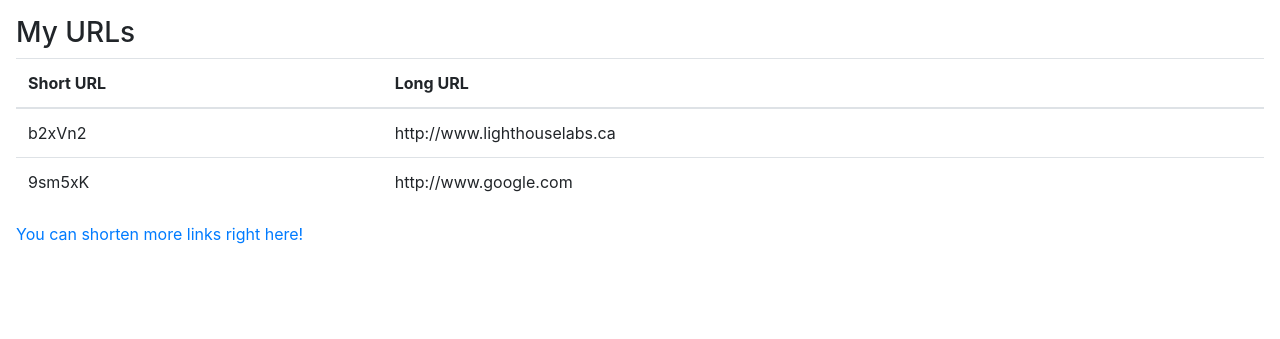
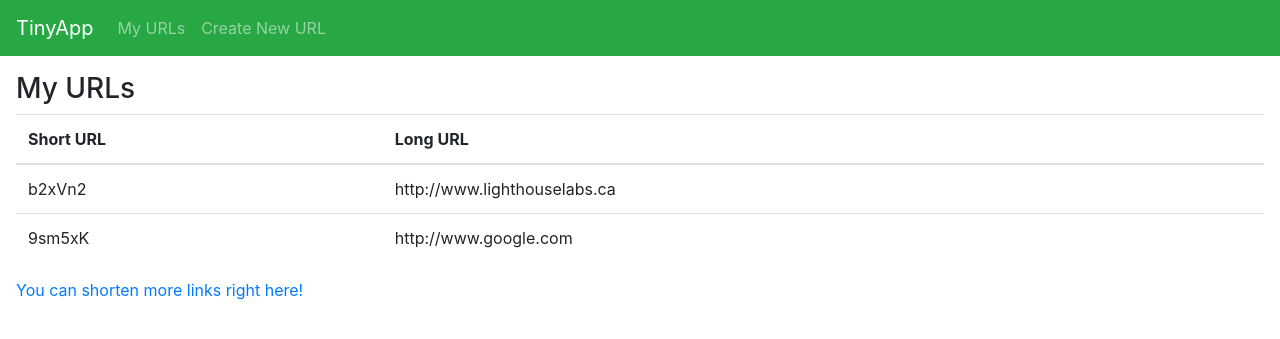
Before and after one commit to koogler/tinyapp, a Node server app: page /urls in a window 1280 px wide. Shown: the top 339 px of the page. Run offline with Node 20, Linux system fonts and the light colour scheme; some libraries are stand-ins or nearby versions.

Commit message:
adding partials file along with a headerfile, and incorporating them into both urls_index and urls_show

```diff
--- /dev/null
+++ b/views/partials/_header.ejs
@@ -0,0 +1,15 @@
+<header>
+  <nav class="navbar navbar-expand-md navbar-dark bg-success">
+    <a class="navbar-brand" href="/urls">TinyApp</a>
+    <button class="navbar-toggler" type="button" data-toggle="collapse" data-target="#navbarNavAltMarkup"
+      aria-controls="navbarNavAltMarkup" aria-expanded="false" aria-label="Toggle navigation">
+      <span class="navbar-toggler-icon"></span>
+    </button>
+    <div class="collapse navbar-collapse" id="navbarNavAltMarkup">
+      <div class="navbar-nav">
+        <a class="nav-item nav-link" href="/urls">My URLs</a>
+        <a class="nav-item nav-link" href="/urls/new">Create New URL</a>
+      </div>
+    </div>
+  </nav>
+</header>
--- a/views/urls_index.ejs
+++ b/views/urls_index.ejs
@@ -12,6 +12,7 @@
 </head>
 
 <body>
+  <%- include('partials/_header') %>
     <main style="margin: 1em;">
       <h3>My URLs</h3>
       <table class="table">
--- a/views/urls_show.ejs
+++ b/views/urls_show.ejs
@@ -9,6 +9,7 @@
 </head>
 
 <body>
+  <%- include('partials/_header') %>
     <div class="card text-center">
       <div class="card-header"></div>
       <div class="card-body">
```
Lines whose indentation alone changed are shown as unchanged.
